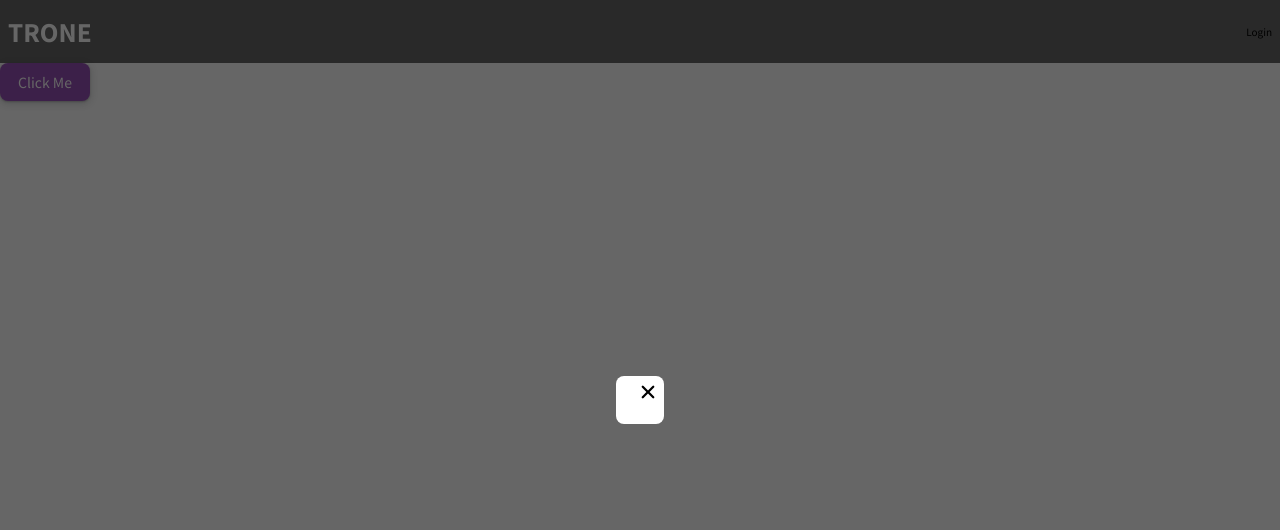
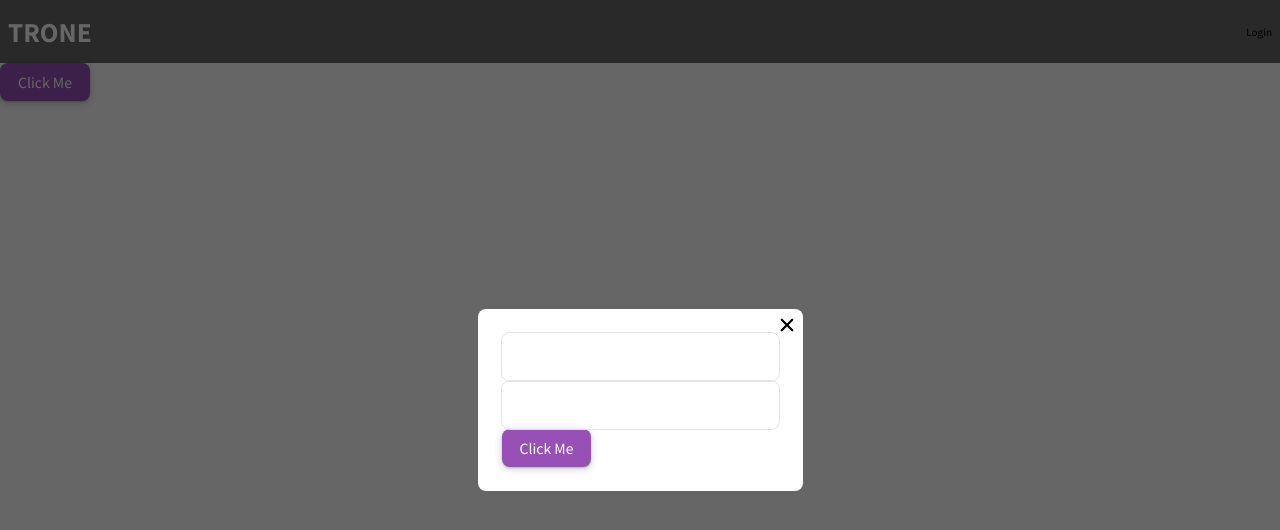
Before and after one commit to p1n9d3v/throne, a Next.js app: page / in a window 1280 px wide. Both pictures are taken after a click on the button "Login". Shown: the top 530 px of the page. Built offline with nearby package versions, Linux system fonts and the light colour scheme.

Commit message:
fix(Input): fix input for react hook form

```diff
--- a/app/components/ui/Input/index.tsx
+++ b/app/components/ui/Input/index.tsx
@@ -2,16 +2,42 @@ import React from 'react';
 import styles from './index.module.css';
 import cx from 'classnames';
 import { IoClose } from 'react-icons/io5';
+import { UseFormRegisterReturn } from 'react-hook-form';
 
 interface BaseInput
     extends Omit<React.ComponentProps<'input'>, 'icon' | 'size'> {}
+
 interface Props extends BaseInput {
     size: 'small' | 'medium' | 'large';
     icon?: React.ReactNode;
     onClear?: () => void;
 }
 
-function Input({ size = 'medium', icon, onClear, ...otherProps }: Props) {
+const Input = React.forwardRef<HTMLInputElement, Props & UseFormRegisterReturn>(
+    ({ size, icon, onClear, ...otherProps }, ref) => {
+        const [hasValue, setHasValue] = React.useState(false);
+
+        React.useEffect(() => {
+            const inputElement =
+                ref as React.MutableRefObject<HTMLInputElement>;
+            if (inputElement && inputElement.current) {
+                setHasValue(inputElement.current.value !== '');
+            }
+        }, [ref]);
+
+        const handleInputChange = (e: React.ChangeEvent<HTMLInputElement>) => {
+            setHasValue(e.target.value !== '');
+            if (otherProps.onChange) {
+                otherProps.onChange(e);
+            }
+        };
+
+        const handleClear = () => {
+            setHasValue(false);
+            if (onClear) {
+                onClear();
+            }
+        };
         return (
             <div
                 className={cx(styles.Input, {
@@ -22,10 +48,11 @@ function Input({ size = 'medium', icon, onClear, ...otherProps }: Props) {
                 })}
             >
                 {icon && <>{icon}</>}
-            <input {...otherProps} />
-            {otherProps.value && onClear && (
+                <input {...otherProps} ref={ref} onChange={handleInputChange} />
+                {hasValue && !!onClear && (
                     <button
-                    onClick={onClear}
+                        type="button"
+                        onClick={handleClear}
                         className={styles.Input___clearButton}
                     >
                         <IoClose
@@ -38,6 +65,9 @@ function Input({ size = 'medium', icon, onClear, ...otherProps }: Props) {
                 )}
             </div>
         );
-}
+    },
+);
+
+Input.displayName = 'Input';
 
 export default Input;
--- a/app/layouts/Header/index.tsx
+++ b/app/layouts/Header/index.tsx
@@ -4,17 +4,51 @@ import React from 'react';
 import styles from './index.module.css';
 import Modal from '@/components/Modal';
 import Input from '@/components/ui/Input';
+import { useForm } from 'react-hook-form';
+import Button from '@/components/ui/Button';
 
 interface Props {}
 
+interface FormValues {
+    email: string;
+    password: string;
+}
+
 function Header() {
     const [openModal, setOpenModal] = React.useState(false);
+
+    const { register, handleSubmit, resetField } = useForm<FormValues>({});
+
+    const onSignUpSubmit = (data: FormValues) => {
+        console.log(data);
+    };
     return (
         <header className={styles.Header}>
             <div className={styles.Header_title}>Trone</div>
             <button onClick={() => setOpenModal(true)}>Login</button>
             <Modal isOpen={openModal} onClose={() => setOpenModal(false)}>
-                {/* <Input /> */}
+                <form onSubmit={handleSubmit(onSignUpSubmit)}>
+                    <Input
+                        type="email"
+                        {...register('email')}
+                        size="medium"
+                        onClear={() => resetField('email')}
+                    />
+                    <Input
+                        type="password"
+                        {...register('password')}
+                        size="medium"
+                        onClear={() => resetField('password')}
+                    />
+                    <Button
+                        size="large"
+                        variant="contained"
+                        color="primary"
+                        type="submit"
+                    >
+                        Signup
+                    </Button>
+                </form>
             </Modal>
         </header>
     );
--- a/package.json
+++ b/package.json
@@ -19,6 +19,7 @@
         "normalize.css": "^8.0.1",
         "react": "^18",
         "react-dom": "^18",
+        "react-hook-form": "^7.51.4",
         "react-icons": "^5.2.1",
         "ts-node": "^10.9.2"
     },
```
Also changed, not shown: 2 other files (tests, documents, lock files or other folders). Lines whose indentation alone changed are shown as unchanged.
